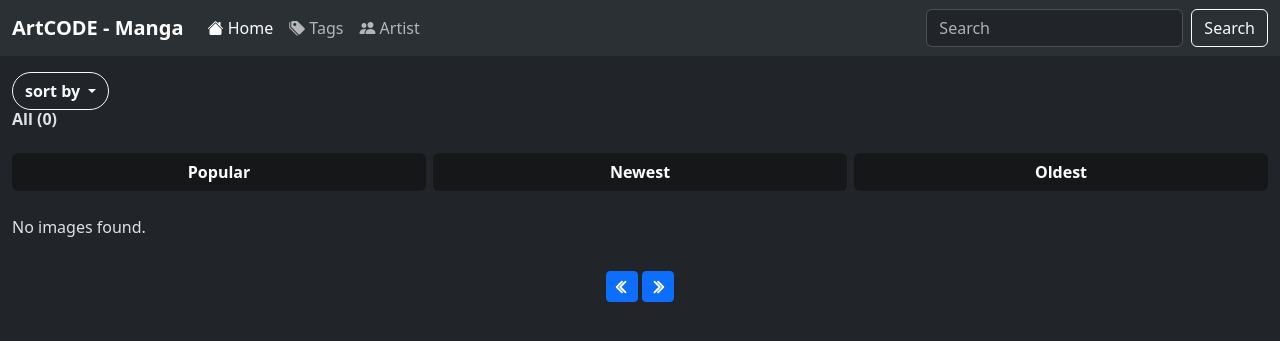
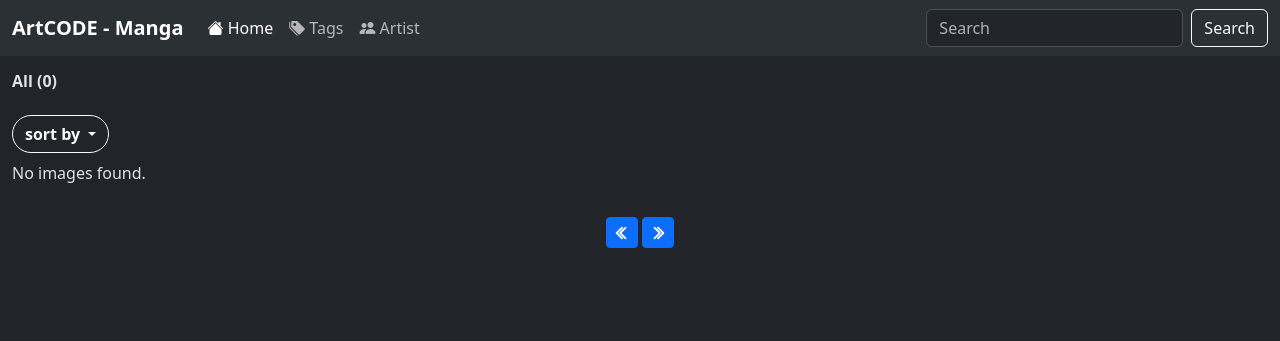
Before and after one commit to HirotakaDango/Manga-API, a PHP site: page /index.php in a window 1280 px wide. Shown: the top 341 px of the page. Run offline with PHP 8.4, Linux system fonts and the light colour scheme; data that the repository does not hold is empty.

Commit message:
Add files via upload

```diff
--- a/index.php
+++ b/index.php
@@ -43,16 +43,6 @@
   <body>
     <?php include('header.php'); ?>
     <div class="container-fluid mb-5 mt-3">
-     <div class="dropdown">
-      <button class="btn btn-outline-light rounded-5 dropdown-toggle fw-bold" type="button" data-bs-toggle="dropdown" aria-expanded="false">
-        sort by
-      </button>
-      <ul class="dropdown-menu rounded-4">
-        <li><a class="dropdown-item fw-bold" href="?<?php echo http_build_query(array_merge($_GET, ['by' => 'popular'])); ?>">Popular</a></li>
-        <li><a class="dropdown-item fw-bold" href="?<?php echo http_build_query(array_merge($_GET, ['by' => 'newest'])); ?>">Newest</a></li>
-        <li><a class="dropdown-item fw-bold" href="?<?php echo http_build_query(array_merge($_GET, ['by' => 'oldest'])); ?>">Oldest</a></li>
-      </ul>
-    </div>
       <?php
       // Build the API URL with query parameters
       $apiUrl = $web . '/api_manga.php';
@@ -91,10 +81,15 @@
           }
         ?>
       </h6>
-      <div class="mb-4 btn-group gap-2 w-100">
-        <a class="btn bg-secondary-subtle fw-bold link-body-emphasis rounded w-50" href="?<?php echo http_build_query(array_merge($_GET, ['by' => 'popular'])); ?>">Popular</a>
-        <a class="btn bg-secondary-subtle fw-bold link-body-emphasis rounded w-50" href="?<?php echo http_build_query(array_merge($_GET, ['by' => 'newest'])); ?>">Newest</a>
-        <a class="btn bg-secondary-subtle fw-bold link-body-emphasis rounded w-50" href="?<?php echo http_build_query(array_merge($_GET, ['by' => 'oldest'])); ?>">Oldest</a>
+      <div class="dropdown mb-2">
+        <button class="btn btn-outline-light rounded-5 dropdown-toggle fw-bold" type="button" data-bs-toggle="dropdown" aria-expanded="false">
+          sort by
+        </button>
+        <ul class="dropdown-menu rounded-4">
+          <li><a class="dropdown-item fw-bold" href="?<?php echo http_build_query(array_merge($_GET, ['by' => 'popular'])); ?>">Popular</a></li>
+          <li><a class="dropdown-item fw-bold" href="?<?php echo http_build_query(array_merge($_GET, ['by' => 'newest'])); ?>">Newest</a></li>
+          <li><a class="dropdown-item fw-bold" href="?<?php echo http_build_query(array_merge($_GET, ['by' => 'oldest'])); ?>">Oldest</a></li>
+        </ul>
       </div>
       <div class="row row-cols-2 row-cols-sm-2 row-cols-md-4 row-cols-lg-6 g-1">
         <?php
```
